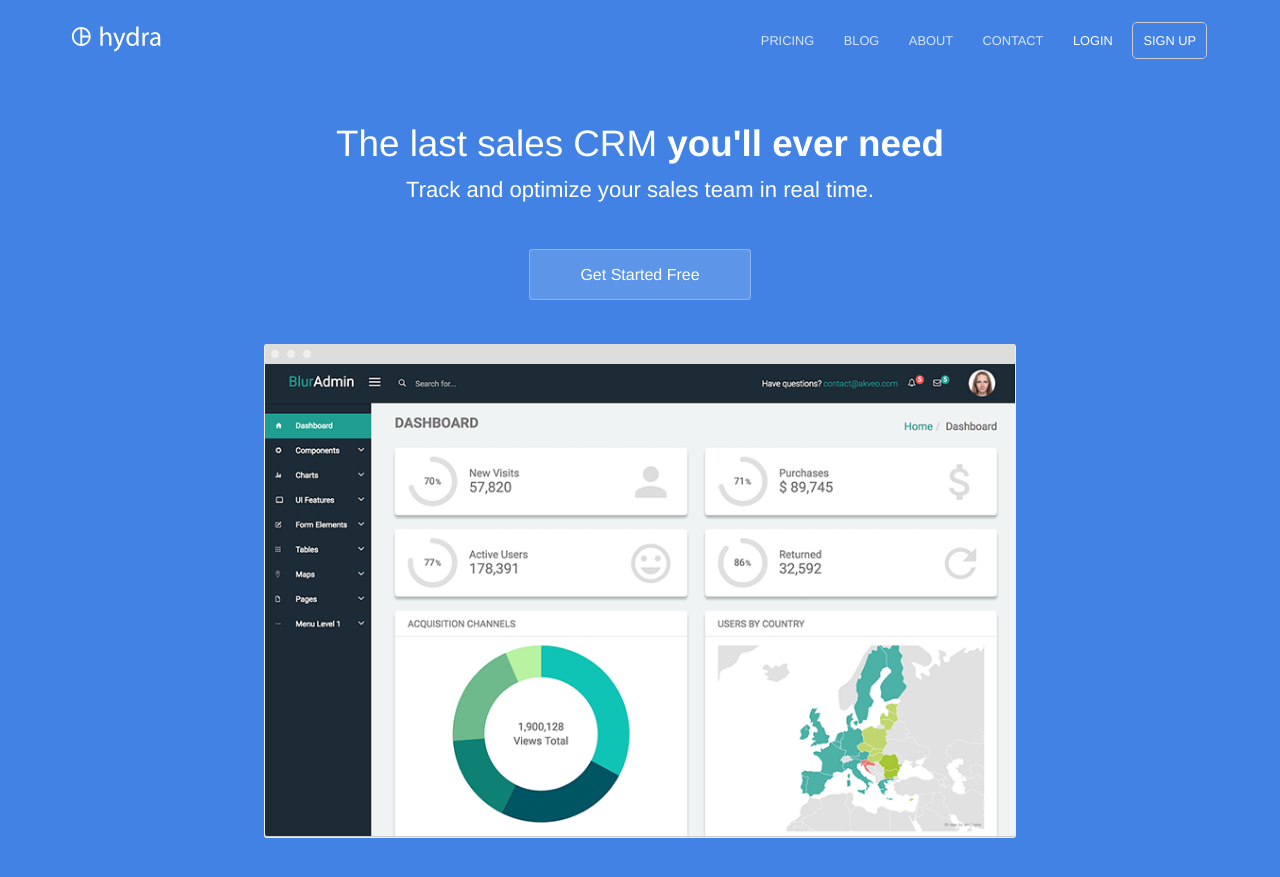
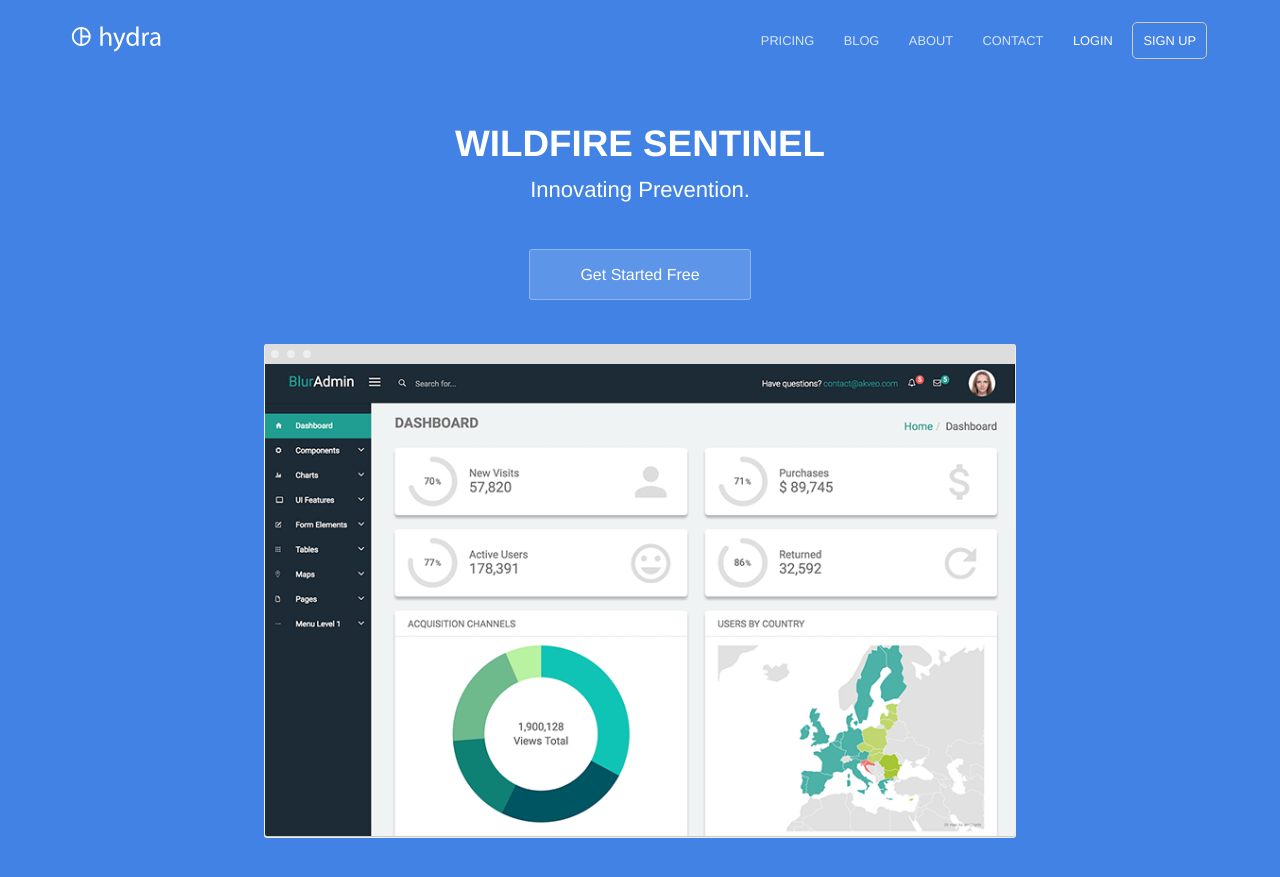
Before and after one commit to stepmolotov/wildfire_landingpage, a Jekyll site: the page built from index.html, in a window 1280 px wide and 900 px high. Shown: the top 877 px of the window. Built offline with Jekyll 4.4.1, drawn with Linux system fonts in a browser that asks for light colours.

Commit message:
Update index.html

```diff
--- a/index.html
+++ b/index.html
@@ -4,8 +4,8 @@ description: Track and optimize your sales team in real time
 ---
 <section class="hero">
 	<div class="text-container">
-		<h1 class="editable">The last sales CRM <strong>you'll ever need</strong></h1>
-		<p class="subtext editable">Track and optimize your sales team in real time.</p>
+		<h1 class="editable"><strong>WILDFIRE SENTINEL</strong></h1>
+		<p class="subtext editable">Innovating Prevention.</p>
 		<div class="cta button alt"><a href="{{ site.baseurl }}/contact/">Get Started Free</a></div>
 		<div>
 			<img src="{{ site.baseurl }}/images/dashboard.png" alt="Screenshot" class="screenshot editable" />
```
